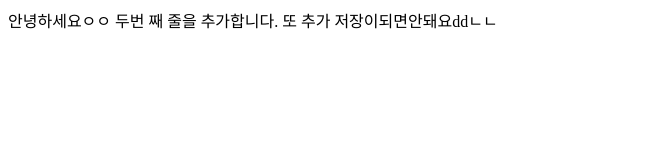
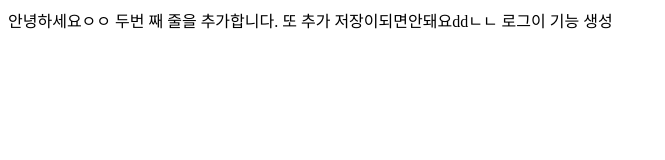
Before and after one commit to ryansmj/github-practice, a plain HTML site: page index.html in a window 1280 px wide. Shown: the whole page, without its empty margins (0-665 px from the left). Drawn offline with Linux system fonts and the light colour scheme.

Commit message:
로그인 기능 생성

```diff
--- a/index.html
+++ b/index.html
@@ -10,5 +10,6 @@
     두번 째 줄을 추가합니다.
     또 추가
     저장이되면안돼요ddㄴㄴ
+    로그이 기능 생성
 </body>
 </html>
```
